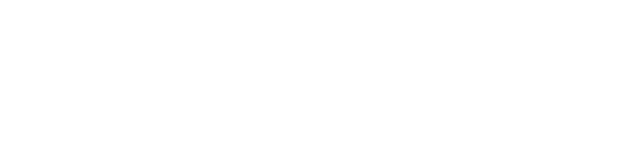
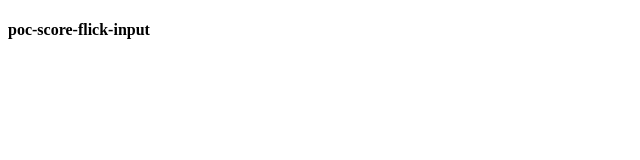
Before and after one commit to isSatake/poc-score-flick-input, a website: page index.html in a window 1280 px wide. Shown: the whole page, without its empty margins (0-640 px from the left). Drawn offline with Linux system fonts and the light colour scheme.

Commit message:
fix html

```diff
--- a/index.html
+++ b/index.html
@@ -6,5 +6,6 @@
 </head>
 <body>
 <script src="index.js"></script>
+<h4>poc-score-flick-input</h4>
 </body>
 </html>
```
